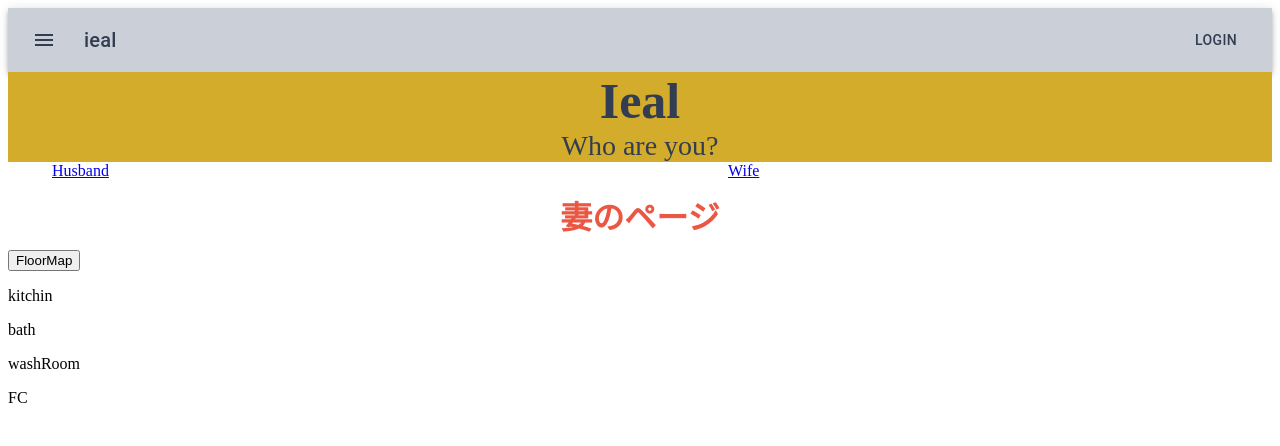
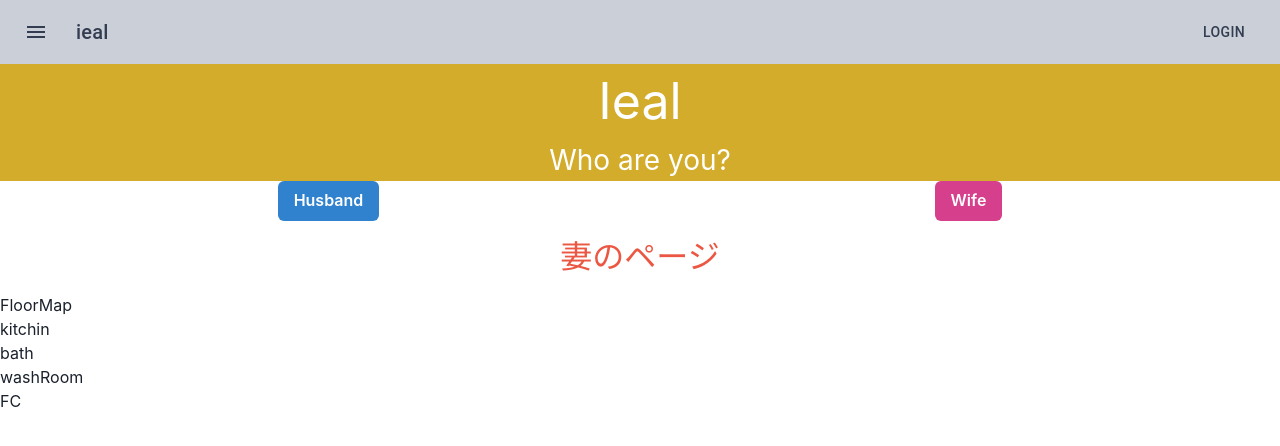
Before and after one commit to haruharu3220/20230213_homework, a React (Vite) app in the folder ieal/: page /wife in a window 1280 px wide. Shown: the top 446 px of the page. Built offline with nearby package versions, Linux system fonts and the light colour scheme.

Commit message:
チャクラUI導入とボタンの調整

```diff
--- a/ieal/package.json
+++ b/ieal/package.json
@@ -9,12 +9,14 @@
     "preview": "vite preview"
   },
   "dependencies": {
+    "@chakra-ui/react": "^2.5.0",
     "@emotion/react": "^11.10.5",
     "@emotion/styled": "^11.10.5",
     "@fontsource/roboto": "^4.5.8",
     "@mui/icons-material": "^5.11.0",
     "@mui/material": "^5.11.8",
     "@mui/styled-engine-sc": "^5.11.0",
+    "framer-motion": "^9.0.2",
     "react": "^18.2.0",
     "react-dom": "^18.2.0",
     "react-router-dom": "^6.8.1",
--- a/ieal/src/components/Hero.jsx
+++ b/ieal/src/components/Hero.jsx
@@ -3,7 +3,8 @@ import { Wife } from '../pages/wife';
 import { Husband } from '../pages/husband';
 import { BrowserRouter, Routes, Route, Link,  } from "react-router-dom";
 import  styled  from "styled-components";
-
+// import { Button } from '@mui/material';
+import { Button, ButtonGroup, ChakraProvider } from '@chakra-ui/react';
 
 export const Hero = () =>{
     return(
@@ -14,13 +15,14 @@ export const Hero = () =>{
         </HeroStyle>
             <BrowserRouter>
             <LinkStyle>
-                <SelectStyle>
-                    <Link to="/husband">Husband</Link>
-                </SelectStyle>
-                <br />
-                <SelectStyle>
-                    <Link to="/wife">Wife</Link>
-                </SelectStyle>
+                <ChakraProvider>
+                    <Button colorScheme='blue'>
+                        <Link to="/husband">Husband</Link>
+                    </Button>
+                    <Button colorScheme='pink'>
+                        <Link to="/wife">Wife</Link>
+                    </Button>
+                </ChakraProvider>
             </LinkStyle>
 
 
@@ -39,24 +41,28 @@ const HeroStyle = styled.div`
 `;
 
 const TitleStyle = styled.h1`
-  color: #333d51;
+  color: #fff;
   text-align: center;
   font-size:50px;
   margin:0px;
 `;
 
 const MesseageStyle = styled.p`
-  color: #333d51;
+  color: #ffff;
   text-align: center;
   font-size:28px;
   margin:0px;
   `;
 
-  const LinkStyle = styled.div`
+const LinkStyle = styled.div`
     display:flex;
     justify-content: space-around;
   `;
 
-  const SelectStyle = styled.div`
+const SelectStyle = styled.div`
     width:500px;
   `;
+
+const ButtonStyle = styled.div`
+    margin
+  `;
```
Also changed, not shown: 2 other files (tests, documents, lock files or other folders).
